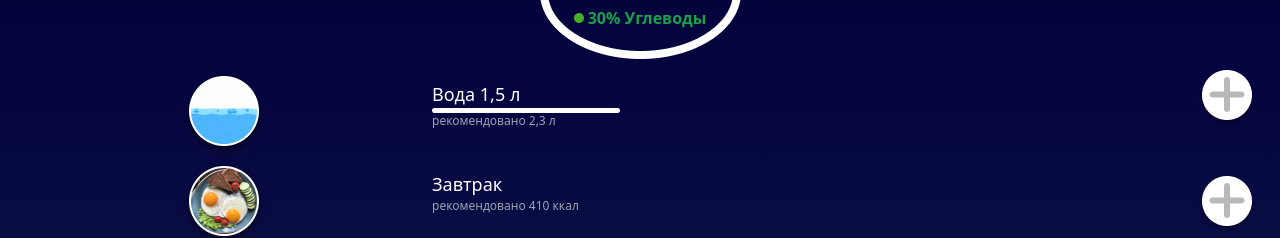
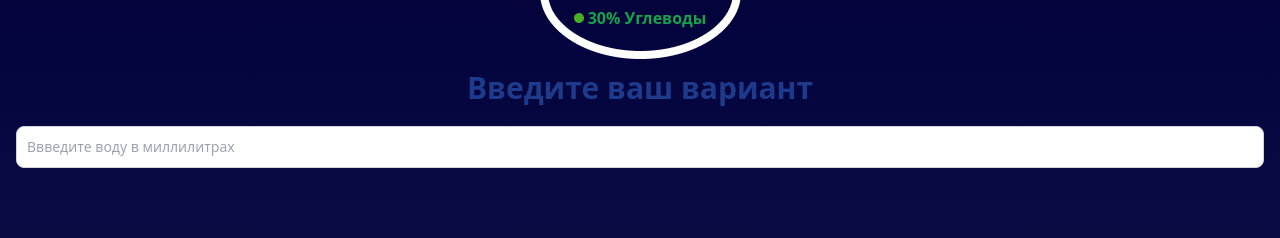
Before and after one commit to Goodwin126/tg-mini-app-mark2, a Vue app: page / in a window 1280 px wide. Shown: the part 138-376 px from the top of the page. Built offline with nearby package versions, Linux system fonts and the light colour scheme.

Commit message:
secondaryt commit

```diff
--- a/src/App.vue
+++ b/src/App.vue
@@ -1,12 +1,14 @@
 <script setup>
 import Header from './components/Header.vue'
+import InputWater from './components/InputWater.vue'
 </script>
 
 <template>
   <div class="flex-col m-4">
     <Header />
     <div class="place-content-center mt-10 touch-none select-none">
-      <router-view></router-view>
+      <!-- <router-view></router-view> -->
+      <InputWater />
     </div>
   </div>
 </template>
--- /dev/null
+++ b/src/components/InputWater.vue
@@ -0,0 +1,8 @@
+<template>
+  <p class="flex text-3xl font-bold text-blue-900 place-content-center">Введите ваш вариант</p>
+  <input
+    class="mt-5 bg-white border border-gray-300 text-gray-900 text-sm rounded-lg focus:ring-blue-500 focus:border-blue-500 block w-full p-2.5"
+    type="text"
+    placeholder="Ввведите воду в миллилитрах"
+  />
+</template>
```
